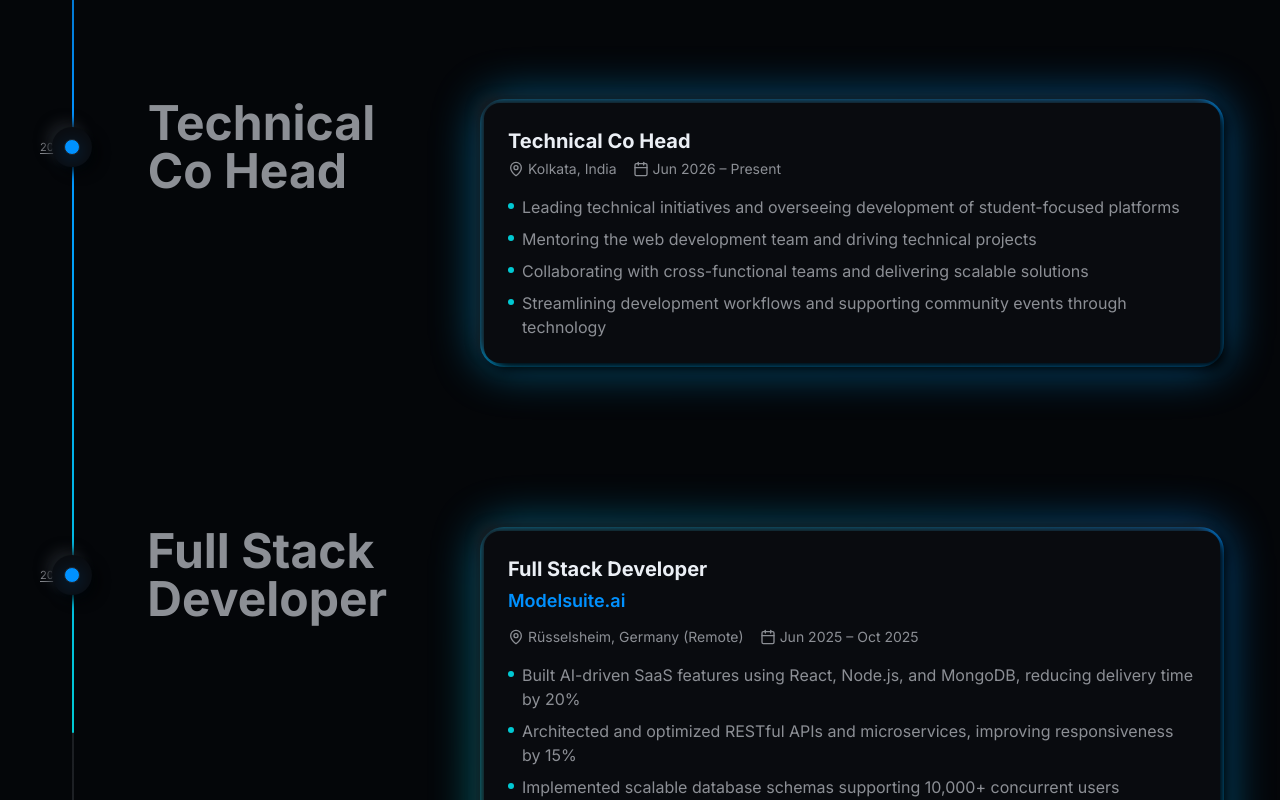
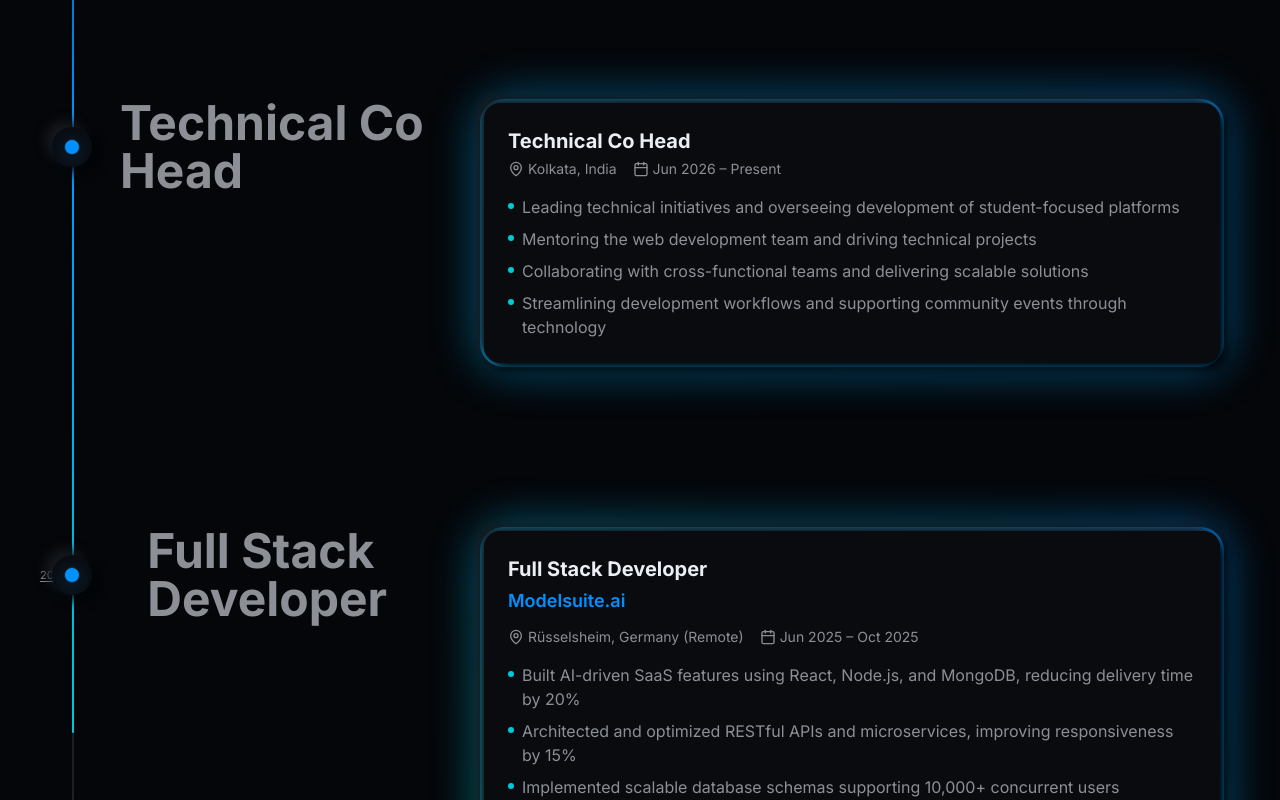
Before and after one commit to koustavx08/koustavx08-portfolio-website, a Next.js app: page / in a window 1280 px wide. Shown: the part 3240-4040 px from the top of the page. Built offline with nearby package versions, Linux system fonts and the light colour scheme.

Commit message:
fix: collapse repeated year labels in experience timeline
Entries sharing a year (e.g. two 2026 roles, three 2025 roles) each
rendered their own year marker. Now only the first entry of each
year group in the sorted timeline shows the label.

```diff
--- a/components/experience-section.tsx
+++ b/components/experience-section.tsx
@@ -12,7 +12,7 @@ type ExperienceEntry = {
   location: string
   content: React.ReactNode
   startDate: string
-  year: string
+  year?: string
 }
 
 const parseStartDate = (dateString: string): Date => {
@@ -307,11 +307,15 @@ const timelineData: ExperienceEntry[] = [
 ]
 
 export function ExperienceSection() {
-  const sortedExperiences = [...timelineData].sort((a, b) => {
-    const dateA = parseStartDate(a.startDate).getTime()
-    const dateB = parseStartDate(b.startDate).getTime()
-    return dateB - dateA
-  })
+  const sortedExperiences = [...timelineData]
+    .sort((a, b) => {
+      const dateA = parseStartDate(a.startDate).getTime()
+      const dateB = parseStartDate(b.startDate).getTime()
+      return dateB - dateA
+    })
+    .map((entry, index, sorted) =>
+      index > 0 && entry.year === sorted[index - 1].year ? { ...entry, year: undefined } : entry,
+    )
 
   return (
     <section id="experience" className="py-20">
```
